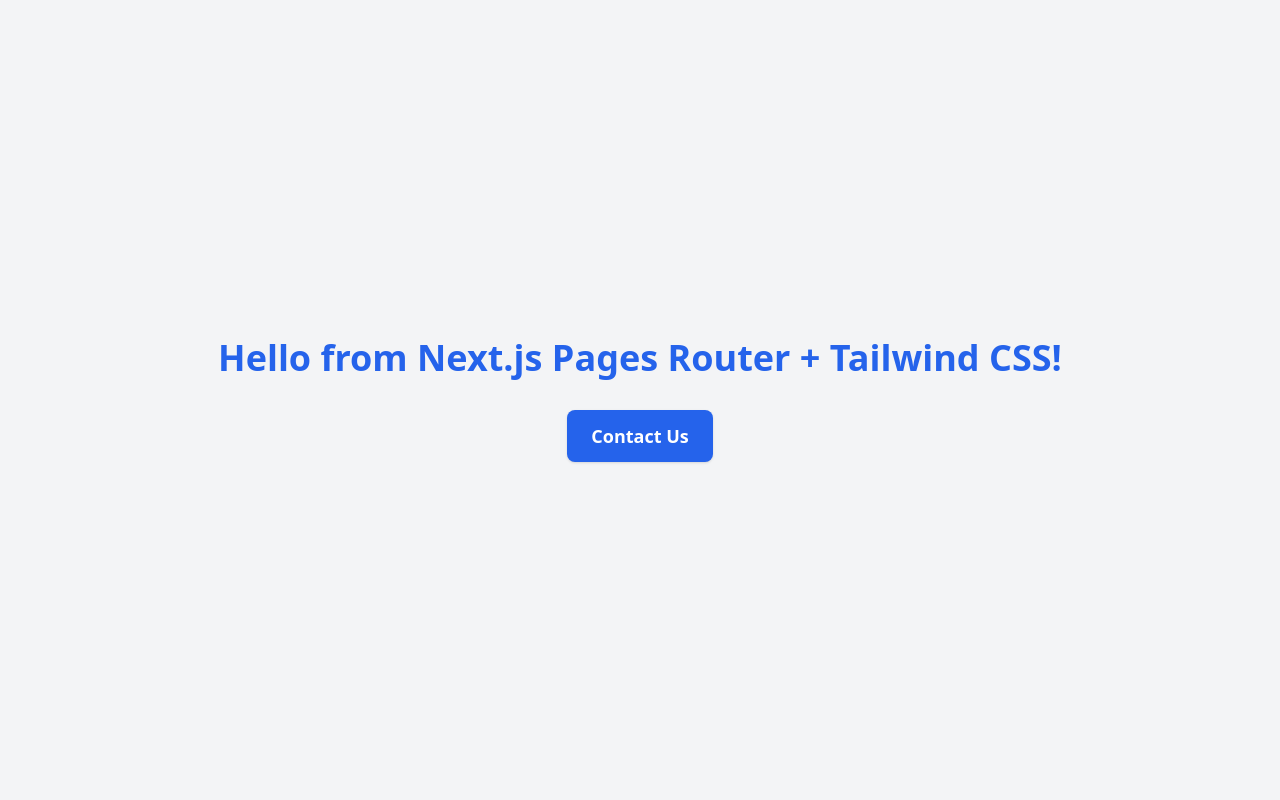
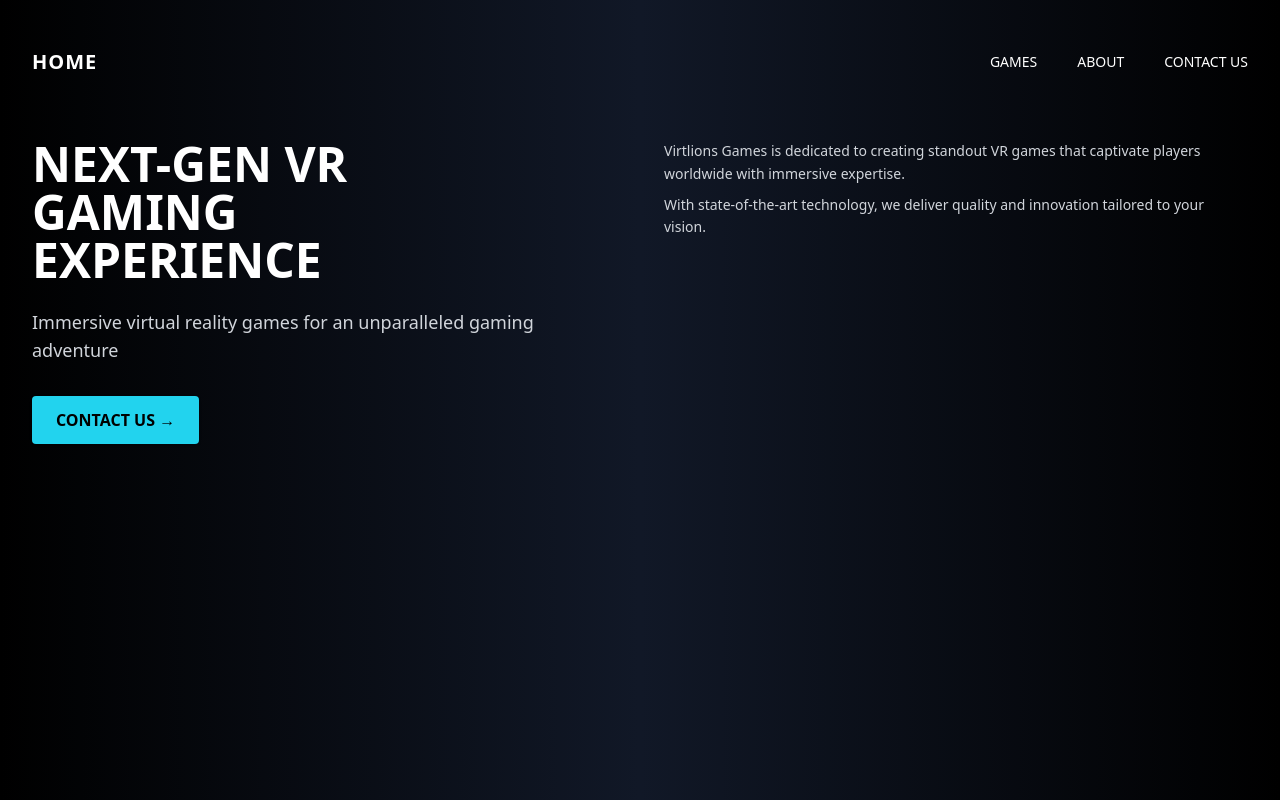
Before and after one commit to dev-sanjith/my-nextjs-starter, a Next.js app: page / in a window 1280 px wide. Built offline with nearby package versions, Linux system fonts and the light colour scheme.

Commit message:
NEW HOME PAGE DESIGN

```diff
--- a/pages/index.js
+++ b/pages/index.js
@@ -1,15 +1,47 @@
+import Link from 'next/link';
+
 export default function Home() {
   return (
-    <main className="flex flex-col min-h-screen items-center justify-center bg-gray-100">
-      <h1 className="text-4xl font-bold text-blue-600 mb-8">
-        Hello from Next.js Pages Router + Tailwind CSS!
-      </h1>
-      <a
-        href="contact.html"
-        className="bg-blue-600 text-white px-6 py-3 rounded-lg text-lg font-semibold shadow hover:bg-blue-700 transition"
-      >
-        Contact Us
-      </a>
+    <main className="min-h-screen text-white bg-gradient-to-r from-black via-gray-900 to-black px-8 py-12 font-sans">
+      {/* Navigation */}
+      <header className="flex justify-between items-center mb-16">
+        <h1 className="text-xl font-bold tracking-wider">HOME</h1>
+        <nav className="space-x-10 text-sm font-medium uppercase">
+          <Link href="#games" className="hover:text-cyan-400 transition">Games</Link>
+          <Link href="#about" className="hover:text-cyan-400 transition">About</Link>
+          <Link href="/contact" className="hover:text-cyan-400 transition">Contact Us</Link>
+        </nav>
+      </header>
+
+      {/* Hero Section */}
+      <section className="grid md:grid-cols-2 gap-12 items-start">
+        <div>
+          <h2 className="text-4xl md:text-5xl font-extrabold leading-tight mb-6">
+            NEXT-GEN VR<br />
+            GAMING<br />
+            EXPERIENCE
+          </h2>
+          <p className="text-gray-300 text-lg mb-8">
+            Immersive virtual reality games for an unparalleled gaming adventure
+          </p>
+          <Link
+            href="/contact"
+            className="bg-cyan-400 text-black font-bold py-3 px-6 rounded shadow hover:bg-cyan-500 transition inline-flex items-center"
+          >
+            CONTACT US →
+          </Link>
+        </div>
+
+        <div className="text-gray-300 text-sm leading-relaxed">
+          <p className="mb-2">
+            Virtlions Games is dedicated to creating standout VR games that captivate players worldwide
+            with immersive expertise.
+          </p>
+          <p>
+            With state-of-the-art technology, we deliver quality and innovation tailored to your vision.
+          </p>
+        </div>
+      </section>
     </main>
   );
 }
```
